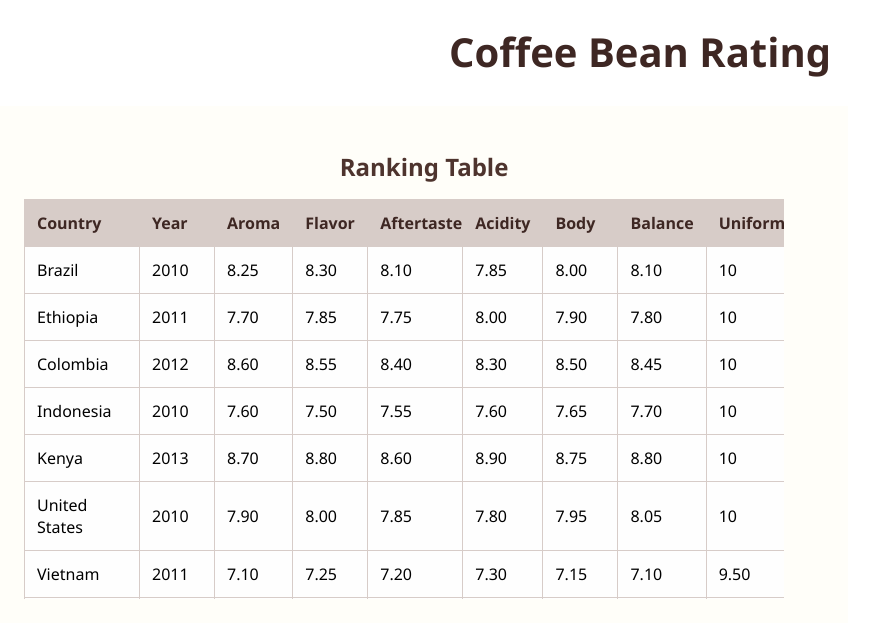
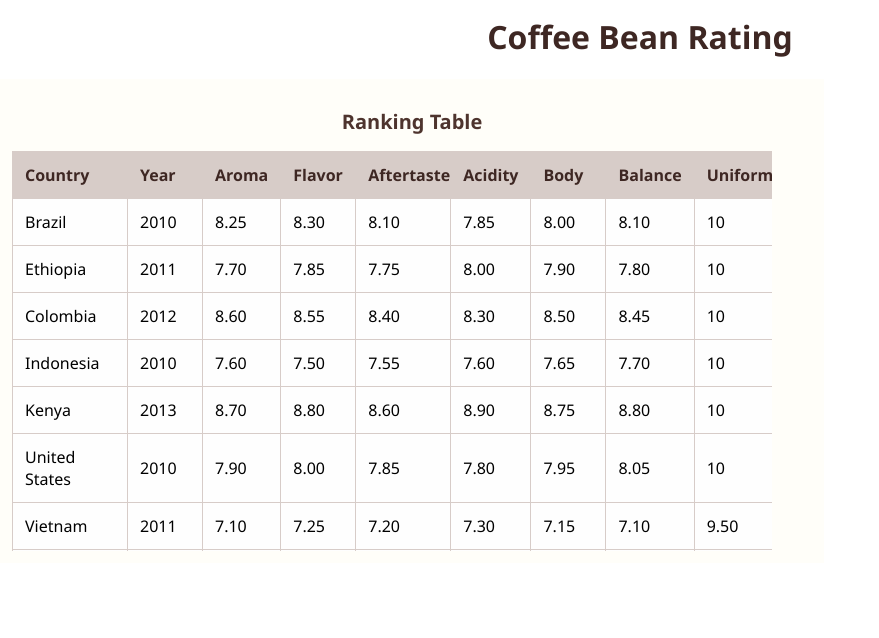
Before and after one commit to cynic10/CS_571_beanRating, a React (Create React App) app in the folder my-app/: page / in a window 1280 px wide. Shown: the top 638 px of the page, without its empty margins (0-879 px from the left). Built offline with nearby package versions, Linux system fonts and the light colour scheme.

Commit message:
modified:   my-app/src/App.css 	modified:   my-app/src/components/RankingTable/RankingTable.css

```diff
--- a/my-app/src/App.css
+++ b/my-app/src/App.css
@@ -31,10 +31,12 @@
 .site-title {
   text-align: center;
   color: #3e2723;
-  font-size: 2.5rem;
-  margin-top: 24px;
+  font-size: 2rem;
+  margin-top: 15px;
   font-family: 'Segoe UI', sans-serif;
 }
+
+
 
 @keyframes App-logo-spin {
   from {
--- a/my-app/src/components/RankingTable/RankingTable.css
+++ b/my-app/src/components/RankingTable/RankingTable.css
@@ -1,18 +1,18 @@
 
 .ranking-table {
-    padding: 24px;
+    padding:12px;
     font-family: 'Segoe UI', sans-serif;
     background-color: #fffef9;
     max-width: 800px;
     margin: 0;
     margin-left: 0;
-    margin-top: 24px;
+    margin-top: 0px;
   }
 
   .ranking-table h2 {
     margin-bottom: 16px;
     color: #4e342e;
-    font-size: 1.5rem;
+    font-size: 1.25rem;
     font-weight: bold;
   }
 
```
